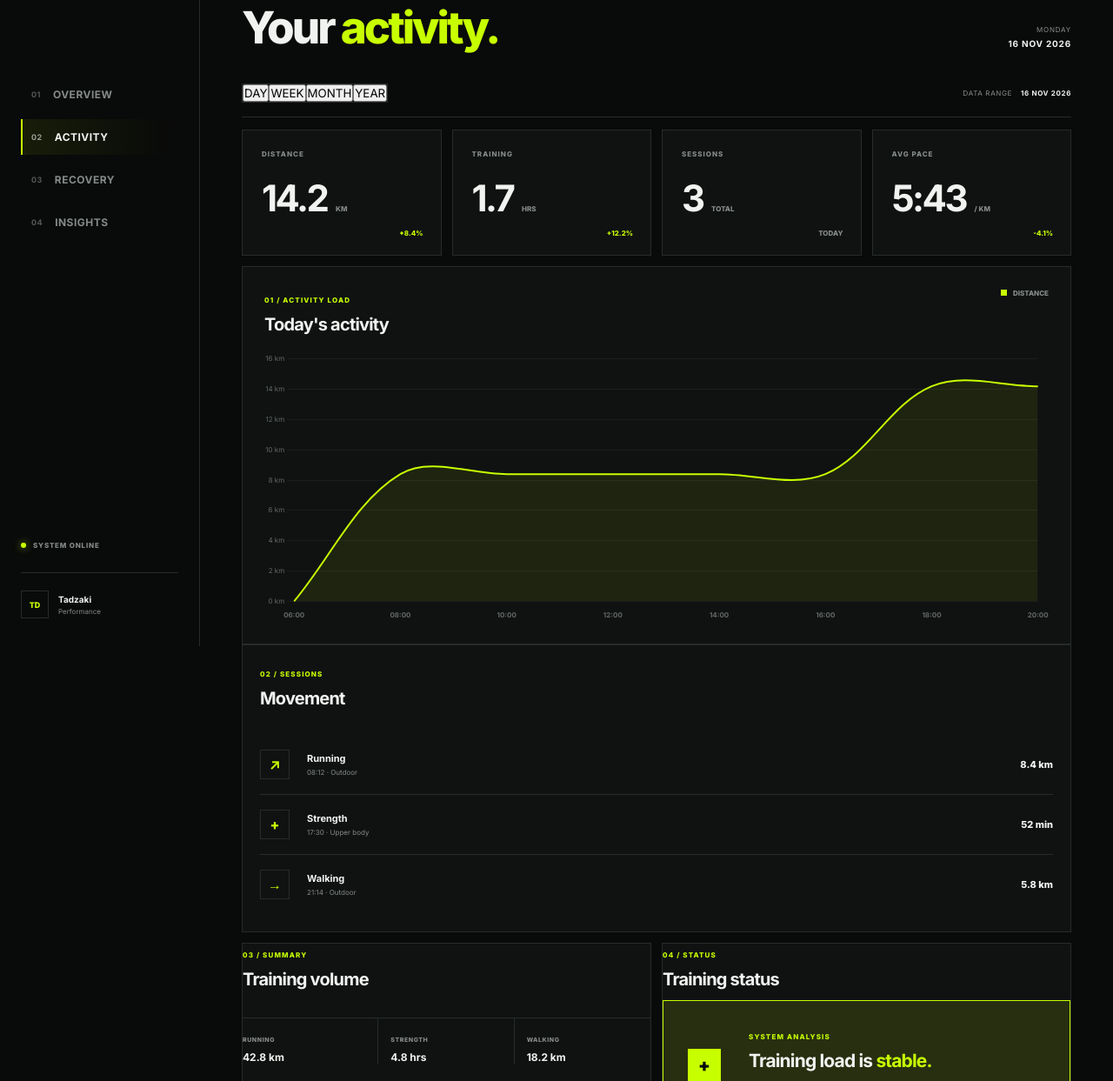
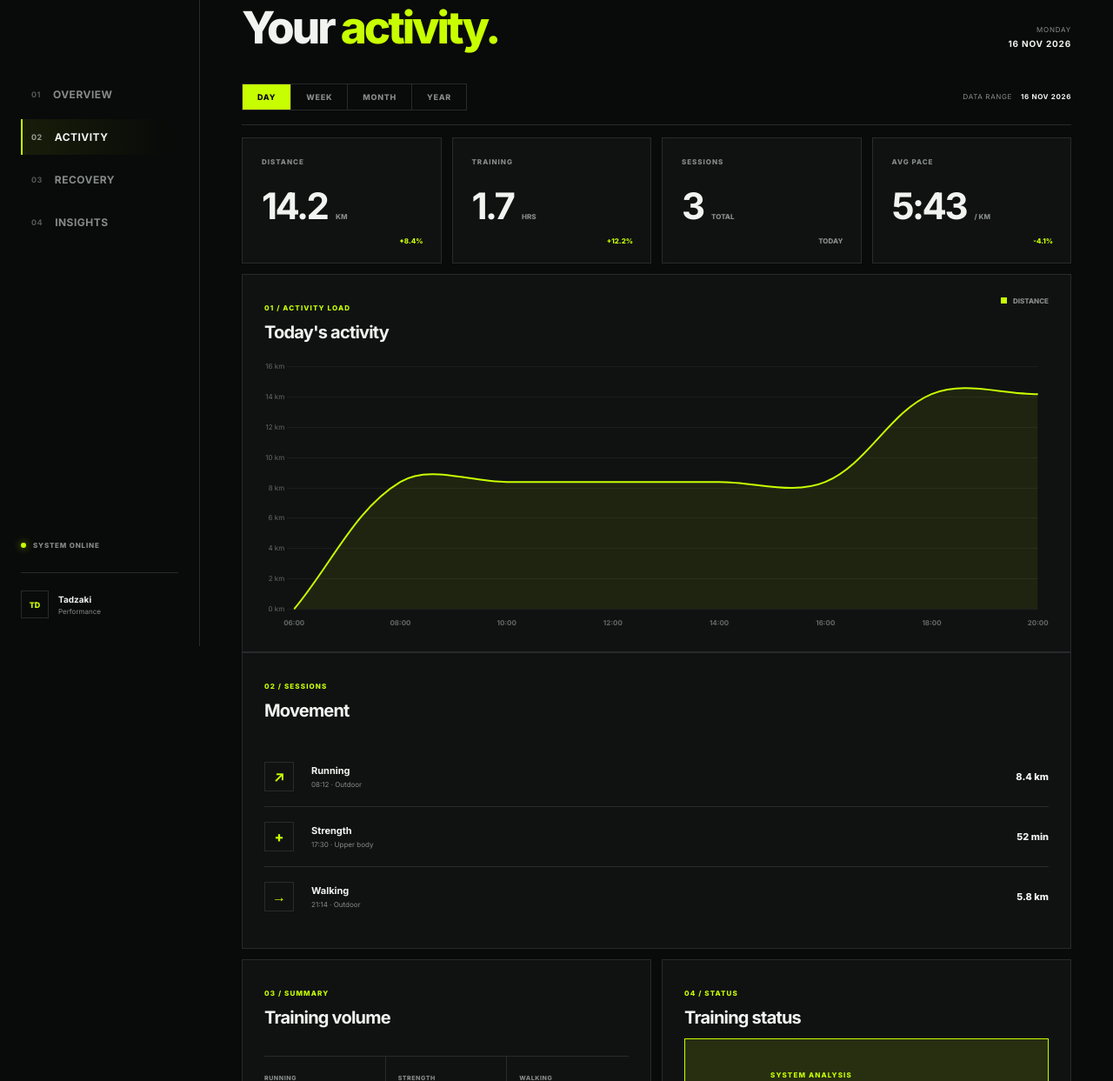
Before and after one commit to TadasDabkus/pulse-performance, a plain HTML site: page activity.html in a window 1280 px wide. Shown: the part 57-1300 px from the top of the page at 87% size. Drawn offline with nearby package versions, Linux system fonts and the light colour scheme.

Commit message:
style.css

```diff
--- a/style.css
+++ b/style.css
@@ -756,47 +756,52 @@ a {
 }
 
 /* ================================
-   ACTIVITY PAGE
+   ACTIVITY PAGE POLISH
 ================================ */
 
-.periods {
-    display: flex;
-    gap: 6px;
-    margin-top: 24px;
-}
-
-.period {
+/* Activity period buttons */
+.activity-period {
     appearance: none;
-    border: 1px solid #303535;
-    background: #101212;
-    color: #858b88;
-    padding: 9px 14px;
+    border: 0;
+    border-right: 1px solid var(--line);
+    background: transparent;
+    color: var(--muted);
+    padding: 9px 17px;
     font-family: "Inter", sans-serif;
     font-size: 9px;
     font-weight: 800;
     letter-spacing: 0.08em;
     cursor: pointer;
-    transition: all 0.2s ease;
+    transition: 0.2s ease;
 }
 
-.period:hover {
-    color: #f1f3f0;
-    border-color: #626866;
+.activity-period:last-child {
+    border-right: 0;
 }
 
-.period.active {
-    background: #c8ff00;
-    border-color: #c8ff00;
+.activity-period:hover {
+    color: var(--text);
+}
+
+.activity-period.active {
+    background: var(--lime);
     color: #090a0a;
 }
 
-/* Activity panels */
-.activity-panel {
-    padding: 20px;
+
+/* Activity lower panels */
+.dashboard-grid > .panel {
+    padding: 25px;
 }
 
-/* Summary / Status spacing */
-.activity-panel .summary,
-.activity-panel .status {
-    padding-left: 0;
+
+/* Summary metrics */
+.dashboard-grid .recovery-metrics {
+    margin-top: 32px;
 }
+
+
+/* Status insight */
+.dashboard-grid .insight {
+    margin-top: 12px;
+}
```
